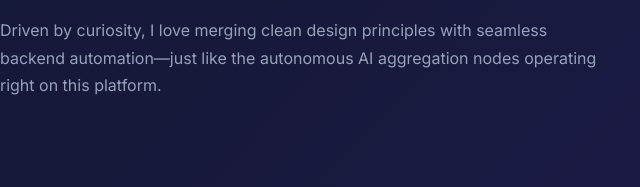
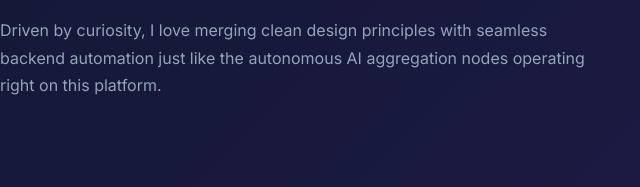
Before and after one commit to trp-GH/trp-GH.github.io, a plain HTML site: page index.html in a window 1280 px wide. Shown: the part 1027-1214 px from the top of the page, 0-640 px from the left. Drawn offline with Linux system fonts and the light colour scheme.

```diff
--- a/index.html
+++ b/index.html
@@ -358,7 +358,7 @@
                         Hi, I am <strong style="color: #fff;">Tusar Ranjan Panda</strong>. I am deeply passionate about exploring advanced web engineering, frontend optimization, and zero-dependency API systems. My focus lies in building clean, ultra-responsive web spaces that deliver maximum efficiency.
                     </p>
                     <p style="color: var(--text-muted); font-size: 16px; line-height: 1.7;">
-                        Driven by curiosity, I love merging clean design principles with seamless backend automation—just like the autonomous AI aggregation nodes operating right on this platform.
+                        Driven by curiosity, I love merging clean design principles with seamless backend automation just like the autonomous AI aggregation nodes operating right on this platform.
                     </p>
                 </div>
 
```
